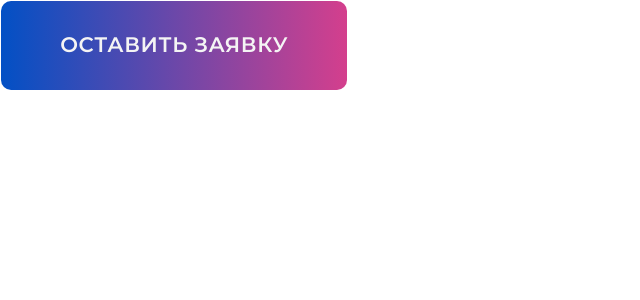
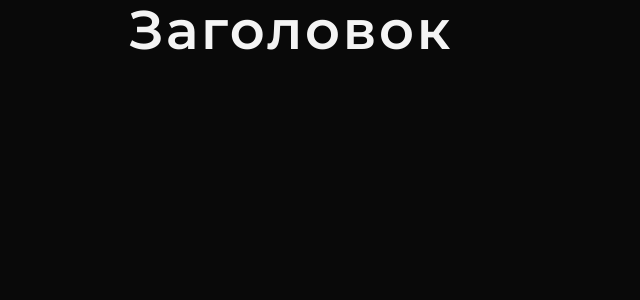
Before and after one commit to proofblame/raccoon-it, a React (Create React App) app: page / in a window 1280 px wide. Shown: the top 300 px of the page, without its empty margins (0-640 px from the left). Built offline with nearby package versions, Linux system fonts and the light colour scheme.

Commit message:
initial commit

```diff
--- /dev/null
+++ b/src/pages/About/About.jsx
@@ -0,0 +1,16 @@
+import about from './About.module.scss';
+
+import Container from '../../shared/UI/Container/Container';
+import H2 from '../../shared/UI/H2/H2';
+
+const About = () => {
+  return (
+    <section className={about.section}>
+      <Container>
+        <H2></H2>
+      </Container>
+    </section>
+  );
+};
+
+export default About;
--- /dev/null
+++ b/src/pages/About/About.module.scss
@@ -0,0 +1,8 @@
+@import '../../shared/variables.scss';
+
+.section {
+  background-color: $background;
+  width: 100%;
+  height: 100vh;
+  color: white;
+}
--- a/src/pages/Main.jsx
+++ b/src/pages/Main.jsx
@@ -1,10 +1,12 @@
-import React from 'react'
-import Button from '../shared/UI/Button/Button'
+import React from 'react';
+import About from './About/About';
 
 const Main = () => {
   return (
-    <Button>Оставить заявку</Button>
-  )
-}
+    <>
+      <About />
+    </>
+  );
+};
 
-export default Main
+export default Main;
```
Also changed, not shown: 1 other file (tests, documents, lock files or other folders).
